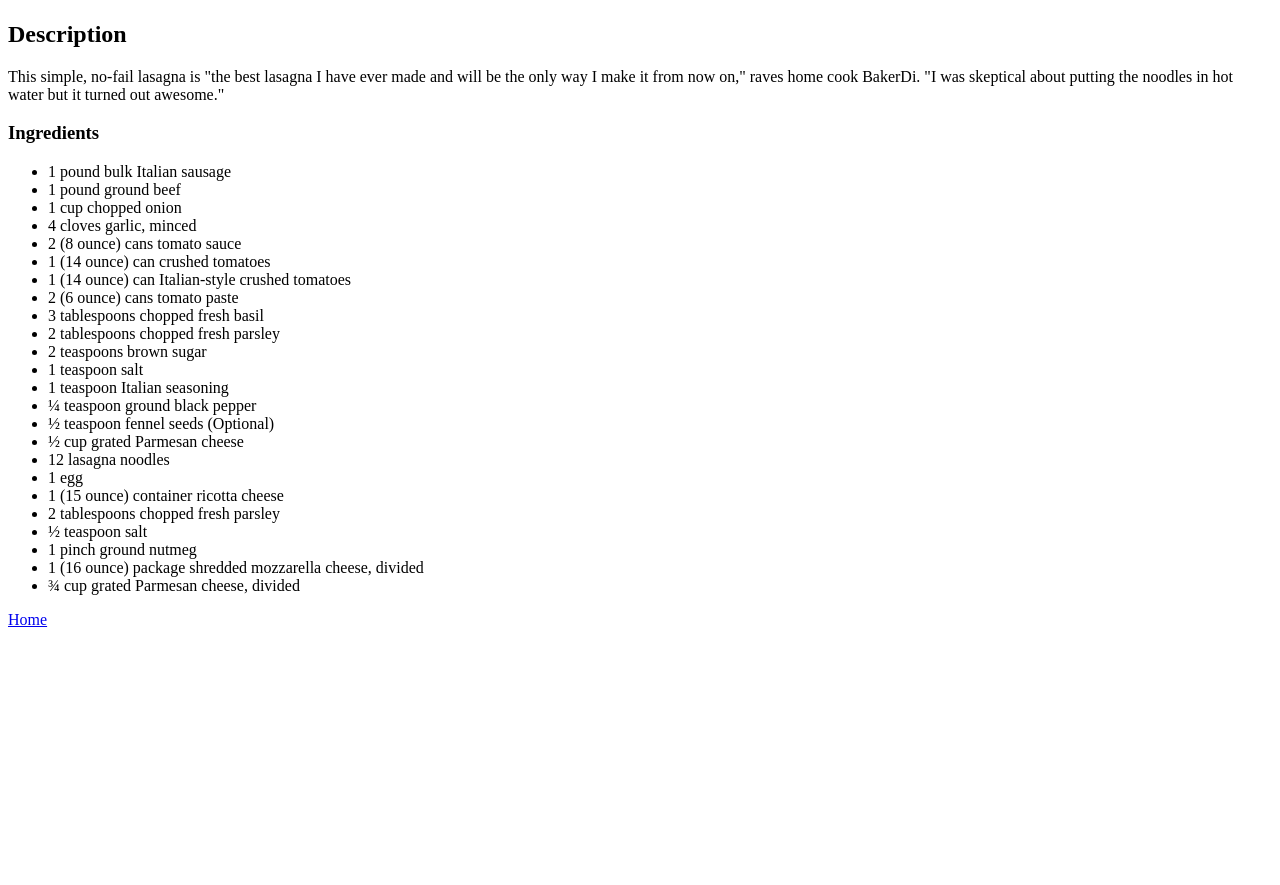
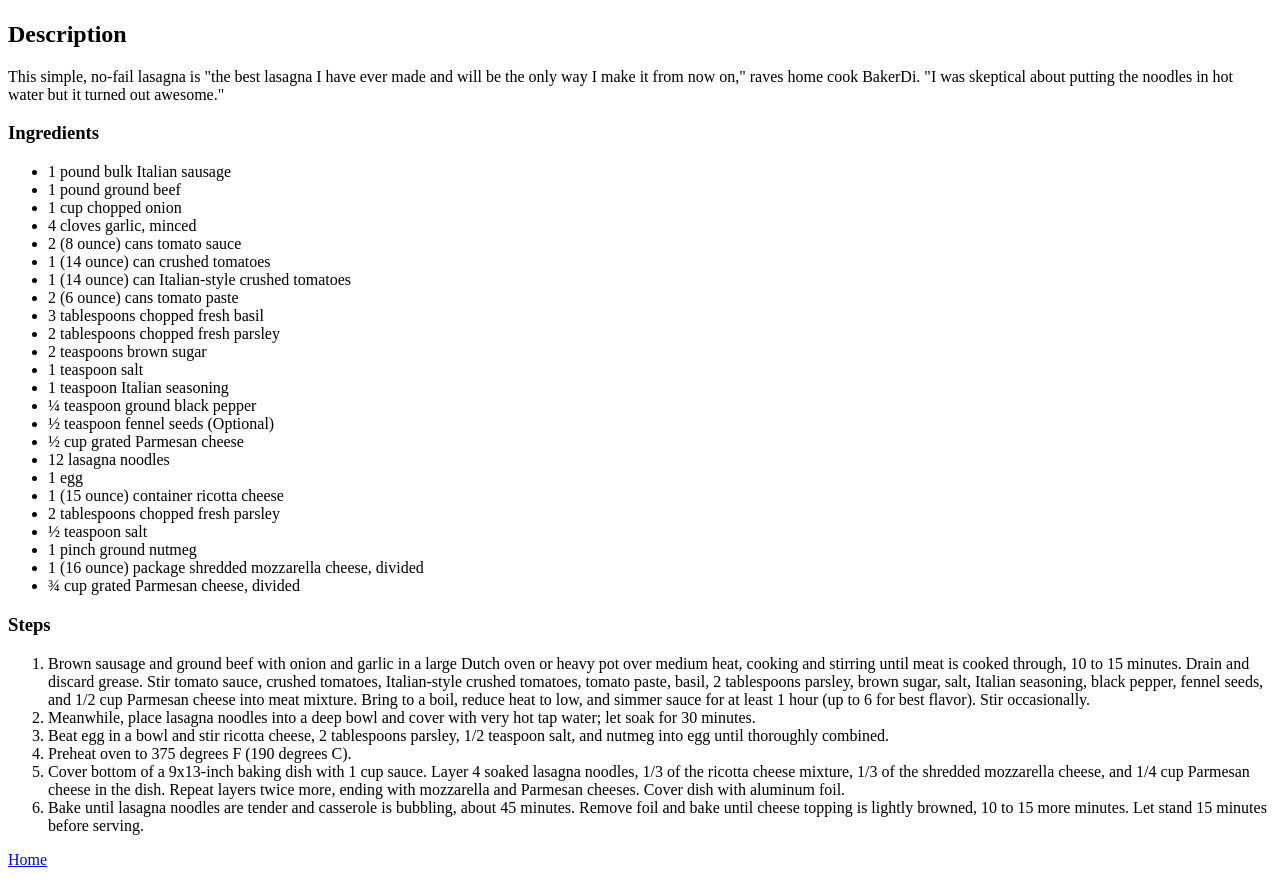
Before and after one commit to timothyjr95/odin-recipes, a plain HTML site: page recipes/kims-lasagna.html in a window 1280 px wide. Shown: the part 99-984 px from the top of the page. Before the commit the page ends 800 px from the top, so only its background shows below. Drawn offline with Linux system fonts and the light colour scheme.

Commit message:
Add cooking steps to each recipe page

```diff
--- a/recipes/kims-lasagna.html
+++ b/recipes/kims-lasagna.html
@@ -35,6 +35,15 @@
             <li>1 (16 ounce) package shredded mozzarella cheese, divided</li>
             <li>¾ cup grated Parmesan cheese, divided</li>
         </ul>
+        <h3>Steps</h3>
+        <ol>
+            <li>Brown sausage and ground beef with onion and garlic in a large Dutch oven or heavy pot over medium heat, cooking and stirring until meat is cooked through, 10 to 15 minutes. Drain and discard grease. Stir tomato sauce, crushed tomatoes, Italian-style crushed tomatoes, tomato paste, basil, 2 tablespoons parsley, brown sugar, salt, Italian seasoning, black pepper, fennel seeds, and 1/2 cup Parmesan cheese into meat mixture. Bring to a boil, reduce heat to low, and simmer sauce for at least 1 hour (up to 6 for best flavor). Stir occasionally.</li>
+            <li>Meanwhile, place lasagna noodles into a deep bowl and cover with very hot tap water; let soak for 30 minutes.</li>
+            <li>Beat egg in a bowl and stir ricotta cheese, 2 tablespoons parsley, 1/2 teaspoon salt, and nutmeg into egg until thoroughly combined.</li>
+            <li>Preheat oven to 375 degrees F (190 degrees C).</li>
+            <li>Cover bottom of a 9x13-inch baking dish with 1 cup sauce. Layer 4 soaked lasagna noodles, 1/3 of the ricotta cheese mixture, 1/3 of the shredded mozzarella cheese, and 1/4 cup Parmesan cheese in the dish. Repeat layers twice more, ending with mozzarella and Parmesan cheeses. Cover dish with aluminum foil.</li>
+            <li>Bake until lasagna noodles are tender and casserole is bubbling, about 45 minutes. Remove foil and bake until cheese topping is lightly browned, 10 to 15 more minutes. Let stand 15 minutes before serving.</li>
+        </ol>
         <p><a href="../index.html">Home</a>
         </p>
     </body>
```
Also changed, not shown: recipes/crunchy-french-onion-chicken.html (+8 -0 lines), recipes/fried-rice.html (+7 -0 lines), recipes/spinach-artichoke-chicken-bake.html (+6 -0 lines).
